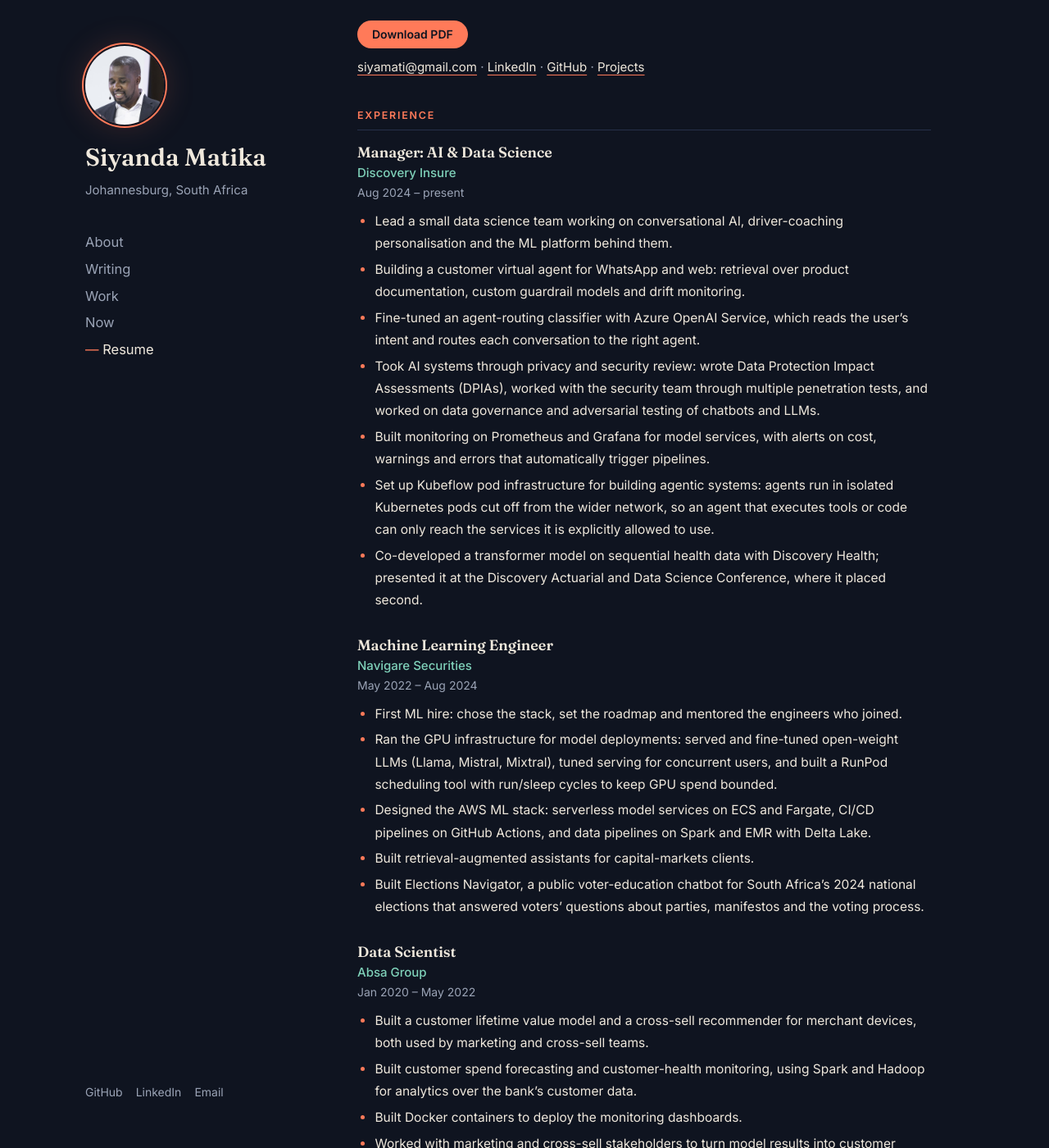
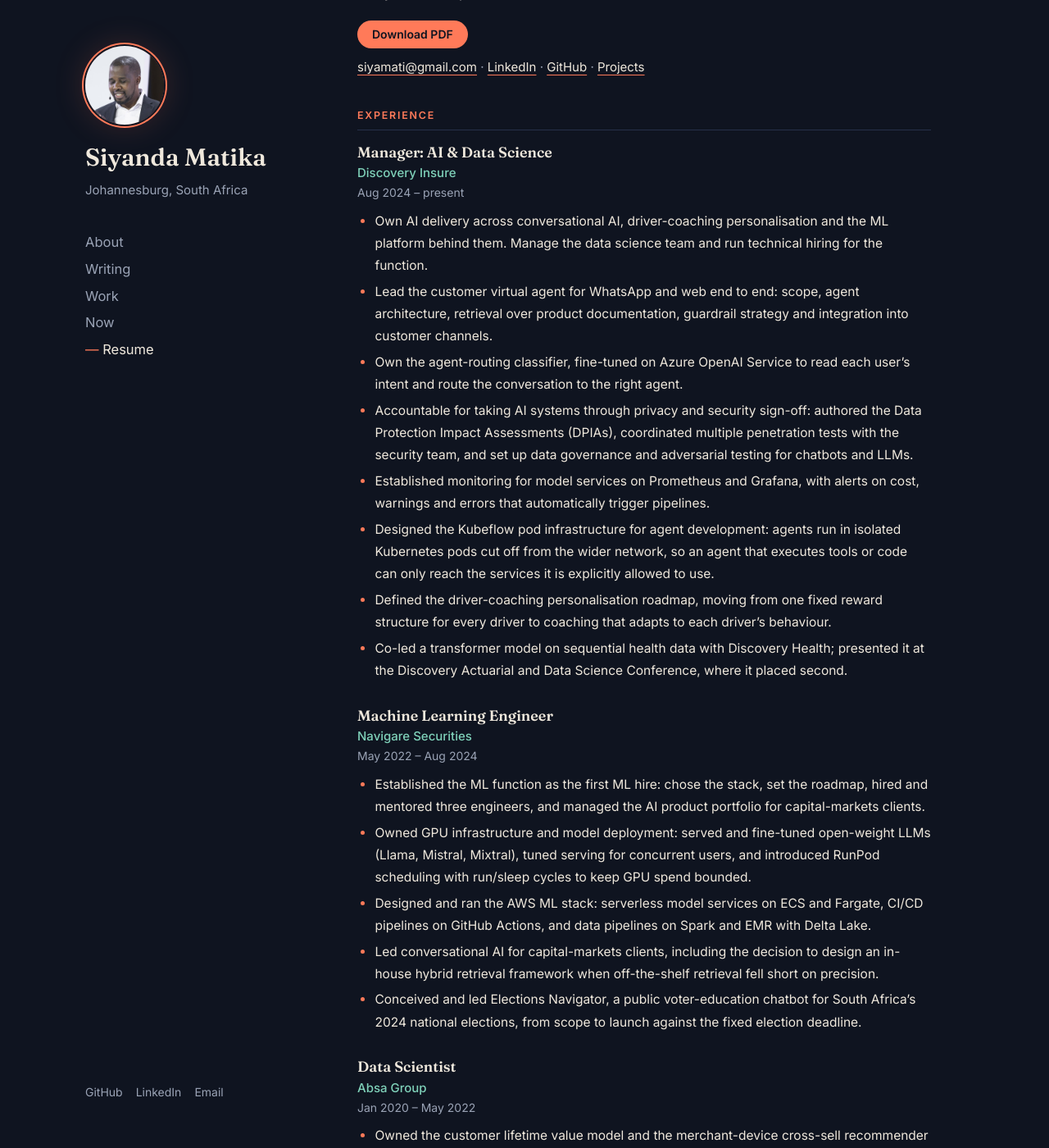
Before and after one commit to matikasiyanda/matikasiyanda.github.io, a Jekyll site: the page built from _pages/resume.md, in a window 1280 px wide and 1400 px high, scrolled down 317 px. Shown: the whole window at 82% size. Built offline with Jekyll 4.4.1, drawn with Linux system fonts in a browser that asks for light colours; some of the changed text lies outside the part shown.

Commit message:
Resume: rewrite experience in ownership terms

```diff
--- a/_pages/resume.md
+++ b/_pages/resume.md
@@ -13,7 +13,9 @@
 </div>
 
 Data and AI Lead in Johannesburg, with 8 years of experience across banking,
-capital markets, insurance and research. My work spans the full range of data: large structured datasets in SQL, Spark and Hadoop, ETL pipelines,
+capital markets, insurance and research. I lead data and AI initiatives from
+scope to production, across the full range of data: large structured datasets
+in SQL, Spark and Hadoop, ETL pipelines,
 statistical analysis, and unstructured text, image and video data, through to
 machine learning and LLM systems in production. In research, I collaborated on
 data pipelines for petabyte-scale radio astronomy data on the path to the Square
@@ -29,66 +31,76 @@
 ### Manager: AI & Data Science <span class="cv-org">Discovery Insure</span>
 <p class="cv-when">Aug 2024 – present</p>
 
-- Lead a small data science team working on conversational AI, driver-coaching
-  personalisation and the ML platform behind them.
-- Building a customer virtual agent for WhatsApp and web: retrieval over
-  product documentation, custom guardrail models and drift monitoring.
-- Fine-tuned an agent-routing classifier with Azure OpenAI Service, which reads
-  the user's intent and routes each conversation to the right agent.
-- Took AI systems through privacy and security review: wrote Data Protection
-  Impact Assessments (DPIAs), worked with the security team through multiple
-  penetration tests, and worked on data governance and adversarial testing of
-  chatbots and LLMs.
-- Built monitoring on Prometheus and Grafana for model services, with alerts on
-  cost, warnings and errors that automatically trigger pipelines.
-- Set up Kubeflow pod infrastructure for building agentic systems: agents run in
+- Own AI delivery across conversational AI, driver-coaching personalisation and
+  the ML platform behind them. Manage the data science team and run technical
+  hiring for the function.
+- Lead the customer virtual agent for WhatsApp and web end to end: scope, agent
+  architecture, retrieval over product documentation, guardrail strategy and
+  integration into customer channels.
+- Own the agent-routing classifier, fine-tuned on Azure OpenAI Service to read
+  each user's intent and route the conversation to the right agent.
+- Accountable for taking AI systems through privacy and security sign-off:
+  authored the Data Protection Impact Assessments (DPIAs), coordinated multiple
+  penetration tests with the security team, and set up data governance and
+  adversarial testing for chatbots and LLMs.
+- Established monitoring for model services on Prometheus and Grafana, with
+  alerts on cost, warnings and errors that automatically trigger pipelines.
+- Designed the Kubeflow pod infrastructure for agent development: agents run in
   isolated Kubernetes pods cut off from the wider network, so an agent that
   executes tools or code can only reach the services it is explicitly allowed
   to use.
-- Co-developed a transformer model on sequential health data with Discovery
-  Health; presented it at the Discovery Actuarial and Data Science Conference,
-  where it placed second.
+- Defined the driver-coaching personalisation roadmap, moving from one fixed
+  reward structure for every driver to coaching that adapts to each driver's
+  behaviour.
+- Co-led a transformer model on sequential health data with Discovery Health;
+  presented it at the Discovery Actuarial and Data Science Conference, where it
+  placed second.
 </div>
 
 <div class="cv-role" markdown="1">
 ### Machine Learning Engineer <span class="cv-org">Navigare Securities</span>
 <p class="cv-when">May 2022 – Aug 2024</p>
 
-- First ML hire: chose the stack, set the roadmap and mentored the engineers
-  who joined.
-- Ran the GPU infrastructure for model deployments: served and fine-tuned
-  open-weight LLMs (Llama, Mistral, Mixtral), tuned serving for concurrent users, and
-  built a RunPod scheduling tool with run/sleep cycles to keep GPU spend bounded.
-- Designed the AWS ML stack: serverless model services on ECS and Fargate,
-  CI/CD pipelines on GitHub Actions, and data pipelines on Spark and EMR with
-  Delta Lake.
-- Built retrieval-augmented assistants for capital-markets clients.
-- Built Elections Navigator, a public voter-education chatbot for South
-  Africa's 2024 national elections that answered voters' questions about
-  parties, manifestos and the voting process.
+- Established the ML function as the first ML hire: chose the stack, set the
+  roadmap, hired and mentored three engineers, and managed the AI product
+  portfolio for capital-markets clients.
+- Owned GPU infrastructure and model deployment: served and fine-tuned
+  open-weight LLMs (Llama, Mistral, Mixtral), tuned serving for concurrent
+  users, and introduced RunPod scheduling with run/sleep cycles to keep GPU
+  spend bounded.
+- Designed and ran the AWS ML stack: serverless model services on ECS and
+  Fargate, CI/CD pipelines on GitHub Actions, and data pipelines on Spark and
+  EMR with Delta Lake.
+- Led conversational AI for capital-markets clients, including the decision to
+  design an in-house hybrid retrieval framework when off-the-shelf retrieval
+  fell short on precision.
+- Conceived and led Elections Navigator, a public voter-education chatbot for
+  South Africa's 2024 national elections, from scope to launch against the
+  fixed election deadline.
 </div>
 
 <div class="cv-role" markdown="1">
 ### Data Scientist <span class="cv-org">Absa Group</span>
 <p class="cv-when">Jan 2020 – May 2022</p>
 
-- Built a customer lifetime value model and a cross-sell recommender for
-  merchant devices, both used by marketing and cross-sell teams.
-- Built customer spend forecasting and customer-health monitoring, using Spark
-  and Hadoop for analytics over the bank's customer data.
-- Built Docker containers to deploy the monitoring dashboards.
-- Worked with marketing and cross-sell stakeholders to turn model results into
-  customer campaigns and value-proposition recommendations, and presented
-  findings to senior stakeholders.
+- Owned the customer lifetime value model and the merchant-device cross-sell
+  recommender from development to production; both were adopted by the
+  marketing and cross-sell teams.
+- Delivered customer spend forecasting and customer-health monitoring on Spark
+  and Hadoop over the bank's customer data, and deployed the monitoring
+  dashboards in Docker containers.
+- Managed engagement with marketing and cross-sell stakeholders, turning model
+  results into campaign and value-proposition recommendations presented to
+  senior stakeholders.
 </div>
 
 <div class="cv-role" markdown="1">
 ### Business Analyst <span class="cv-org">Absa Group</span>
 <p class="cv-when">Jan 2017 – Jan 2018</p>
 
-- Analysed retail banking data for trends and customer segments.
-- Worked directly with product, risk and marketing stakeholders, turning the
-  analysis into recommendations for their teams.
+- Owned analyses of retail banking data on trends and customer segments.
+- Managed engagement with product, risk and marketing stakeholders, turning
+  the analysis into recommendations for their teams.
 </div>
 
 ## Skills
```
Also changed, not shown: 1 other file.
